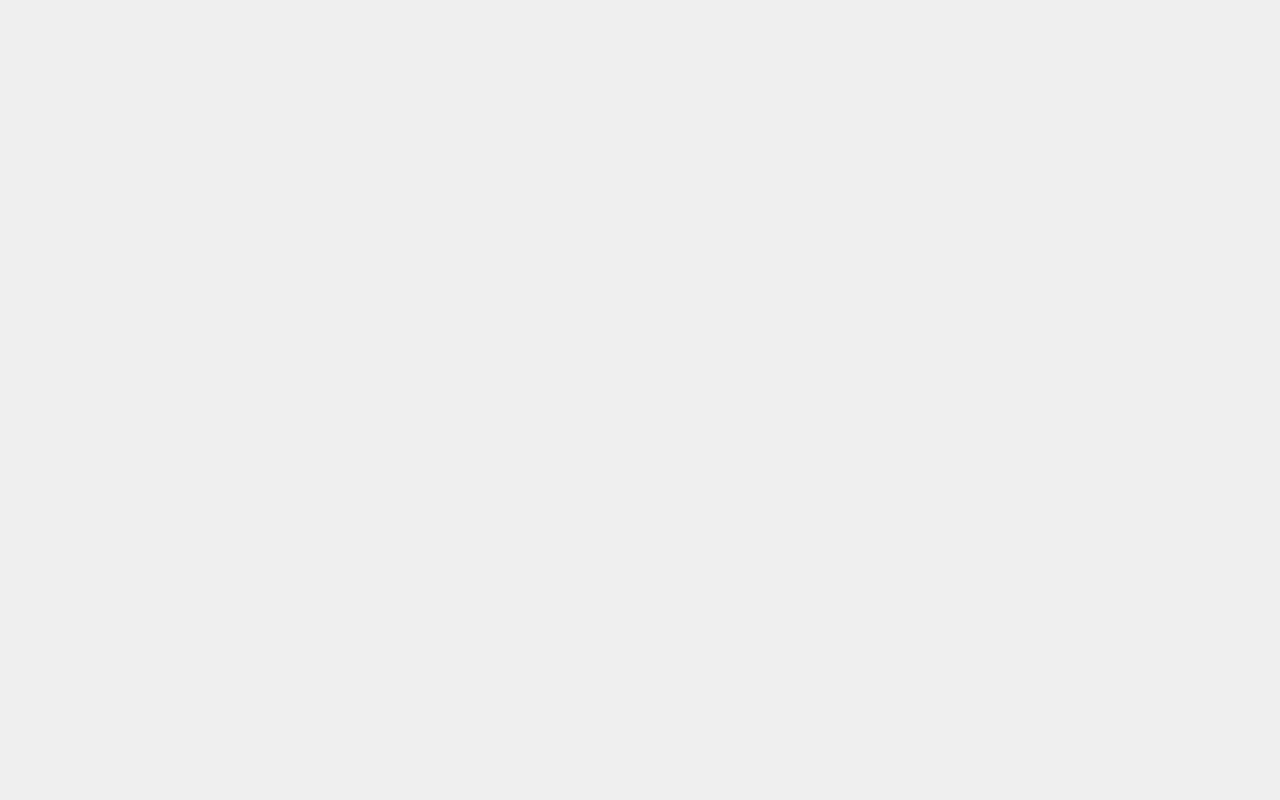
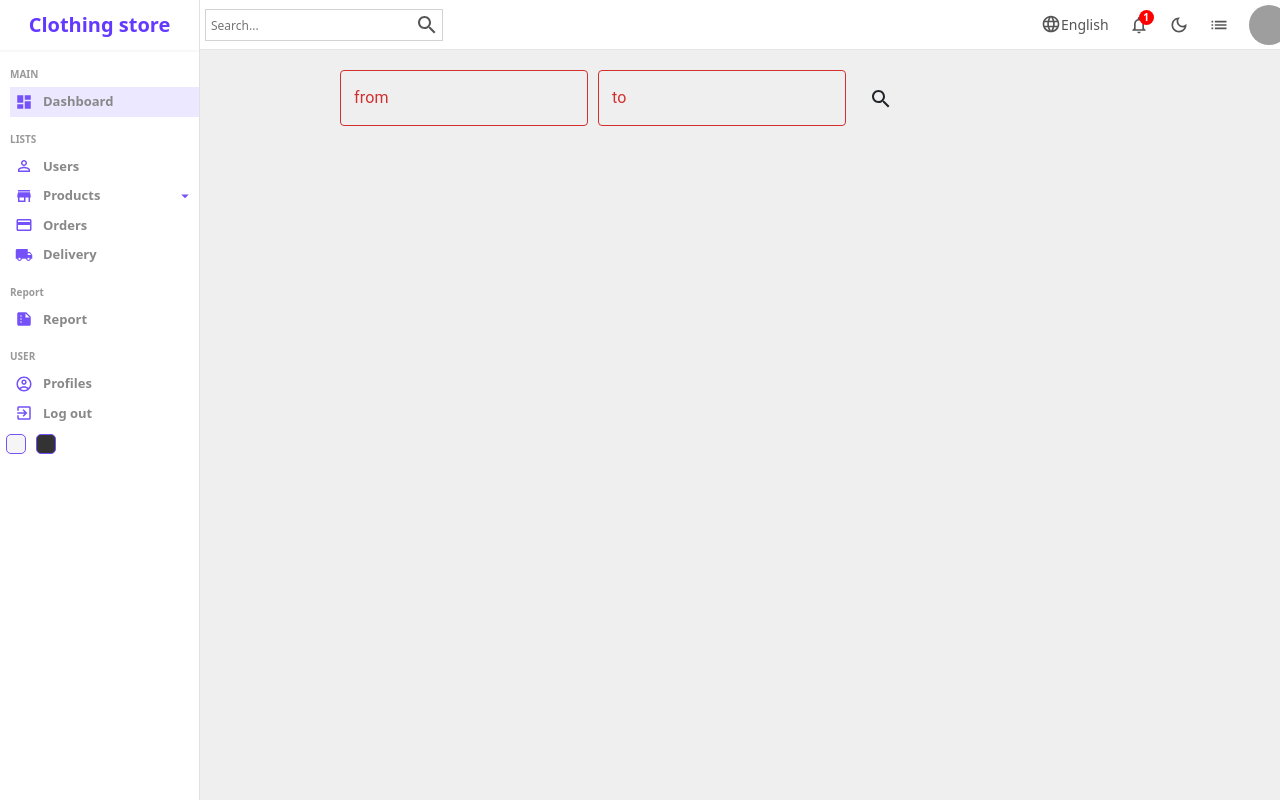
Before and after one commit to dracuthang2000/cloth_store_front_end_admin, a React (Create React App) app: page /report in a window 1280 px wide. Before the commit this address had no page. Built offline with nearby package versions, Linux system fonts and the light colour scheme; grey boxes are pictures that could not be loaded.

Commit message:
update report

```diff
--- a/package.json
+++ b/package.json
@@ -5,10 +5,12 @@
   "dependencies": {
     "@ckeditor/ckeditor5-build-classic": "^34.2.0",
     "@ckeditor/ckeditor5-react": "^5.0.2",
+    "@date-io/jalaali": "^2.14.0",
     "@emotion/react": "^11.9.3",
     "@emotion/styled": "^11.9.3",
     "@mui/icons-material": "^5.8.4",
     "@mui/material": "^5.9.0",
+    "@mui/x-date-pickers": "^5.0.0-beta.3",
     "@testing-library/jest-dom": "^5.16.4",
     "@testing-library/react": "^13.3.0",
     "@testing-library/user-event": "^13.5.0",
@@ -18,6 +20,9 @@
     "@types/react-dom": "^18.0.6",
     "axios": "^0.27.2",
     "bootstrap": "^5.1.3",
+    "date-fns": "^2.29.1",
+    "moment": "^2.29.4",
+    "moment-jalaali": "^0.9.6",
     "react": "^18.2.0",
     "react-bootstrap": "^2.4.0",
     "react-dom": "^18.2.0",
--- a/src/material/UI_Admin/Main/MainPage.tsx
+++ b/src/material/UI_Admin/Main/MainPage.tsx
@@ -8,6 +8,7 @@ import Order from "../component/order/Order";
 import OrderDetail from "../component/order/OrderDetail";
 import UpdateClothes from "../component/Product/Clothes/AddClothe/UpdateClothes";
 import Product from "../component/Product/Product";
+import ReportRevenue from "../component/report/ReportRevenue";
 
 const Main = () => {
     const admin = true;
@@ -20,6 +21,7 @@ const Main = () => {
                 <Route path="product/add-clothes" element={<UpdateClothes />} />
                 <Route path="order" element={<Order />} />
                 <Route path="order/order-detail/:id_bill" element={<OrderDetail />} />
+                <Route path="report" element={<ReportRevenue />} />
             </Route>
             <Route path="/error" element={<Error />} />
         </Routes>
--- a/src/material/UI_Admin/component/NavBar/SideBar.tsx
+++ b/src/material/UI_Admin/component/NavBar/SideBar.tsx
@@ -10,6 +10,7 @@ import {
     , ExitToAppOutlined
     , ArrowDropDown
     , ArrowDropUp
+    , Summarize
 } from '@mui/icons-material'
 import Dropdown from '../Dropdown/DropdownProduct';
 import { useNavigate } from 'react-router-dom';
@@ -66,6 +67,11 @@ const SideBar = () => {
                         <LocalShipping className='icon' />
                         <span>Delivery</span>
                     </li>
+                    <p className='title'>Report</p>
+                    <li onClick={() => navigate("/report")}>
+                        <Summarize className='icon' />
+                        <span>Report</span>
+                    </li>
                     <p className='title'>USER</p>
                     <li>
                         <AccountCircleOutlined className='icon' />
--- a/src/material/UI_Admin/component/order/Order.tsx
+++ b/src/material/UI_Admin/component/order/Order.tsx
@@ -76,9 +76,6 @@ export default function Order() {
         ],
         id_customer: ''
     }
-    const [bills, setBills] = useState([bill])
-    useEffect(() => {
-    }, [])
     const handleChange = (event: React.SyntheticEvent, newValue: number) => {
         setValue(newValue);
         sessionStorage.setItem('valueTabOrder', newValue.toString());
--- /dev/null
+++ b/src/material/UI_Admin/component/report/ReportRevenue.css
@@ -0,0 +1,35 @@
+.container{
+    display: flex;
+    flex-direction: column;
+    width: 100%;
+    gap: 60px;
+}
+.fieldRevenueContainer{
+    display: flex;
+    justify-self: center;
+    width: 800px;
+    gap: 10px;
+}
+.container .reportRevenueContainer{
+    display: flex;
+    flex-direction: column;
+    justify-content: center;
+    width: 800px;
+    height: auto;
+}
+.container .reportRevenueContainer .reportRevenueTitle{
+    display: flex;
+    justify-content: center;
+    font-size: 24px;
+    font-weight: 500;
+}
+.container .reportRevenueContainer .reportRevenueFooter{
+    display: flex;
+    justify-content: right;
+    flex-direction: column;
+}
+.container .reportRevenueContainer .reportRevenueFooter span{
+    display: flex;
+    justify-content: right;
+    padding-right: 30px;
+}
--- /dev/null
+++ b/src/material/UI_Admin/component/report/ReportRevenue.tsx
@@ -0,0 +1,102 @@
+import React, { useState } from "react";
+import { DatePicker, LocalizationProvider } from "@mui/x-date-pickers";
+import { AdapterDateFns } from '@mui/x-date-pickers/AdapterDateFns';
+import { TextField } from '@mui/material'
+import { Button, Table } from "react-bootstrap";
+import './ReportRevenue.css'
+import { Flag, Looks3Outlined, Search } from "@mui/icons-material";
+import moment from "moment";
+import Axios from "../../../Axios";
+const ReportRevenue = () => {
+    const [valueFromDate, setValueFromDate] = useState('');
+    const [valueToDate, setValueToDate] = useState('');
+    const [showReport, setShowReport] = useState(false);
+    const [reportRevenueValue, setReportRevenueValue] = useState([]);
+    const handleChangeFromDate = (value: any) => {
+        setValueFromDate(value);
+    };
+    const handleChangeToDate = (value: any) => {
+        setValueToDate(value);
+    }
+    const valid = () => {
+        let flag = true;
+        if (valueFromDate === '' || valueToDate === '') {
+            flag = false;
+        } else if (moment(valueFromDate).isAfter(valueToDate)) {
+            flag = false;
+        }
+        return flag;
+    }
+    const handleClick = () => {
+        if (valid()) {
+            setShowReport(true);
+            getReportFromApi()
+        }
+    }
+    const getReportFromApi = () => {
+        Axios.post(``, {
+            from_date: moment(valueFromDate).format('YYYY-MM-DD'),
+            to_date: moment(valueToDate).format('YYYY-MM-DD')
+        })
+            .then(res => {
+                setReportRevenueValue(res.data)
+            })
+            .catch((error) => console.log(error))
+    }
+
+    return (
+        <div className="container">
+            <div style={{ display: 'flex', justifyContent: 'center' }}>
+                <div className="fieldRevenueContainer">
+                    <LocalizationProvider dateAdapter={AdapterDateFns}>
+                        <DatePicker
+                            value={valueFromDate}
+                            onChange={handleChangeFromDate}
+                            label='from'
+                            inputFormat="MM/dd/yyyy"
+                            renderInput={(params: any) => <TextField {...params} />} />
+                        <DatePicker
+                            value={valueToDate}
+                            onChange={handleChangeToDate}
+                            label='to'
+                            inputFormat="MM/dd/yyyy"
+                            renderInput={(params: any) => <TextField {...params} />} />
+                        <Button variant="outlined" onClick={handleClick}><Search /></Button>
+                    </LocalizationProvider>
+                </div>
+            </div>
+            {showReport ? <div style={{ display: 'flex', justifyContent: 'center' }}>
+                <div className="reportRevenueContainer">
+                    <div className="reportRevenueTitle">
+                        <div><span>Thống Kê Doanh thu từ ngày {moment(valueFromDate).format('DD/MM/YYYY')} đến ngày {moment(valueToDate).format('DD/MM/YYYY')}</span></div>
+                    </div>
+                    <Table>
+                        <thead>
+                            <tr>
+                                <th>Months/Year</th>
+                                <th>Total</th>
+                            </tr>
+                        </thead>
+                        <tbody>
+                            {reportRevenueValue.map((data: any) =>
+                                <tr>
+                                    <td>{data.year_month}</td>
+                                    <td>{data.total_revenue}</td>
+                                </tr>)}
+                        </tbody>
+                    </Table>
+                    <div className="reportRevenueFooter">
+                        <div>
+                            <span>Ngày: 30/07/2022</span>
+                        </div>
+                        <div>
+                            <span>Nguyễn Quốc Thắng</span>
+                        </div>
+                    </div>
+                </div>
+            </div> : <></>}
+
+        </div>
+    )
+}
+export default ReportRevenue;
```
Also changed, not shown: 1 other file (tests, documents, lock files or other folders).
